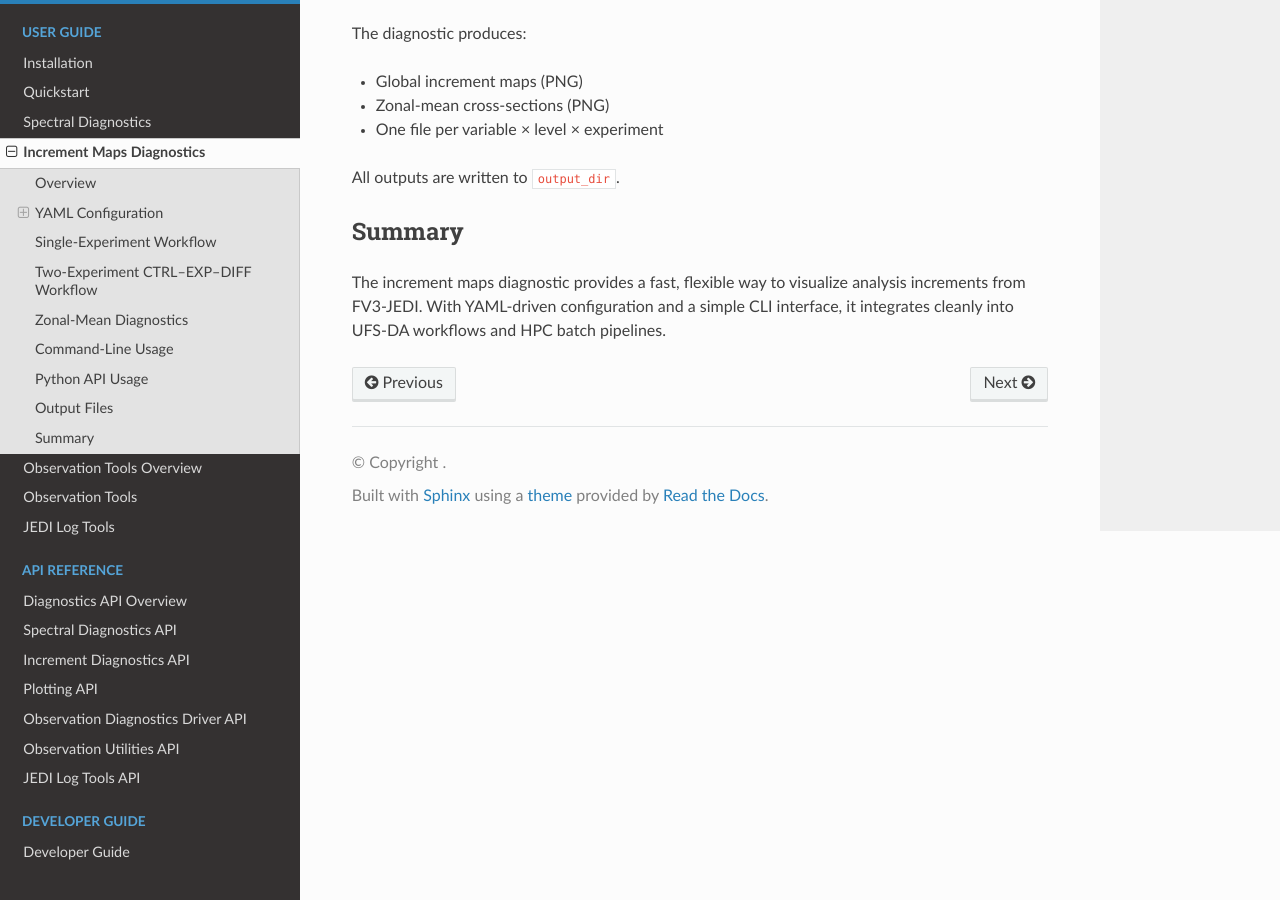
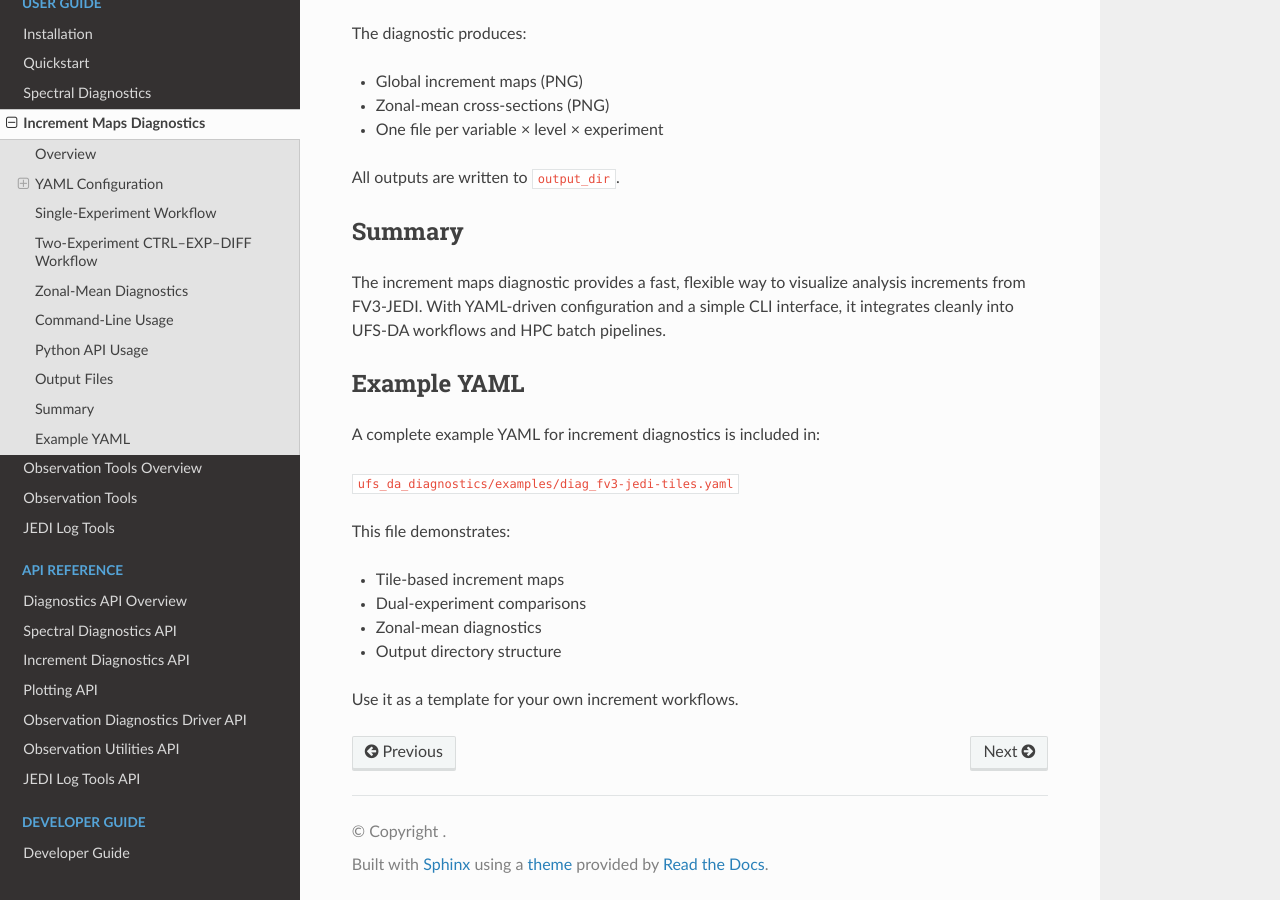
Before and after one commit to jkbk2004/ufs_da_diagnostics, a Sphinx documentation site: the page built from docs/usage_increment.rst, in a window 1280 px wide and 900 px high, scrolled down 3828 px. Built offline with Sphinx 7.4.7 and the Read the Docs theme 3.1.0, drawn with Linux system fonts in a browser that asks for light colours.

Commit message:
Update usage_increment.rst

```diff
--- a/docs/usage_increment.rst
+++ b/docs/usage_increment.rst
@@ -212,3 +212,20 @@ The increment maps diagnostic provides a fast, flexible way to visualize
 analysis increments from FV3-JEDI. With YAML-driven configuration and a
 simple CLI interface, it integrates cleanly into UFS-DA workflows and HPC
 batch pipelines.
+
+
+Example YAML
+------------
+
+A complete example YAML for increment diagnostics is included in:
+
+``ufs_da_diagnostics/examples/diag_fv3-jedi-tiles.yaml``
+
+This file demonstrates:
+
+- Tile-based increment maps
+- Dual-experiment comparisons
+- Zonal-mean diagnostics
+- Output directory structure
+
+Use it as a template for your own increment workflows.
```
